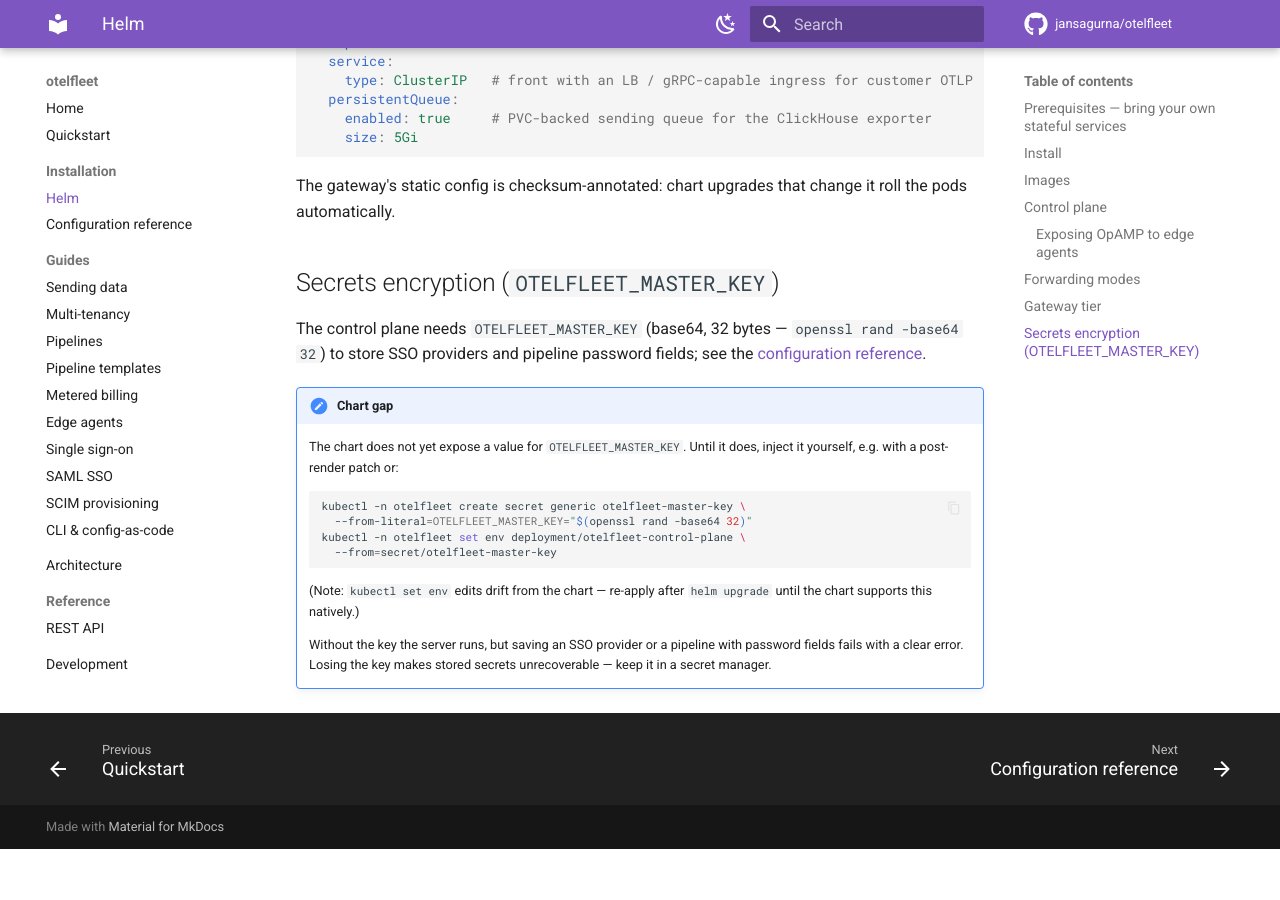
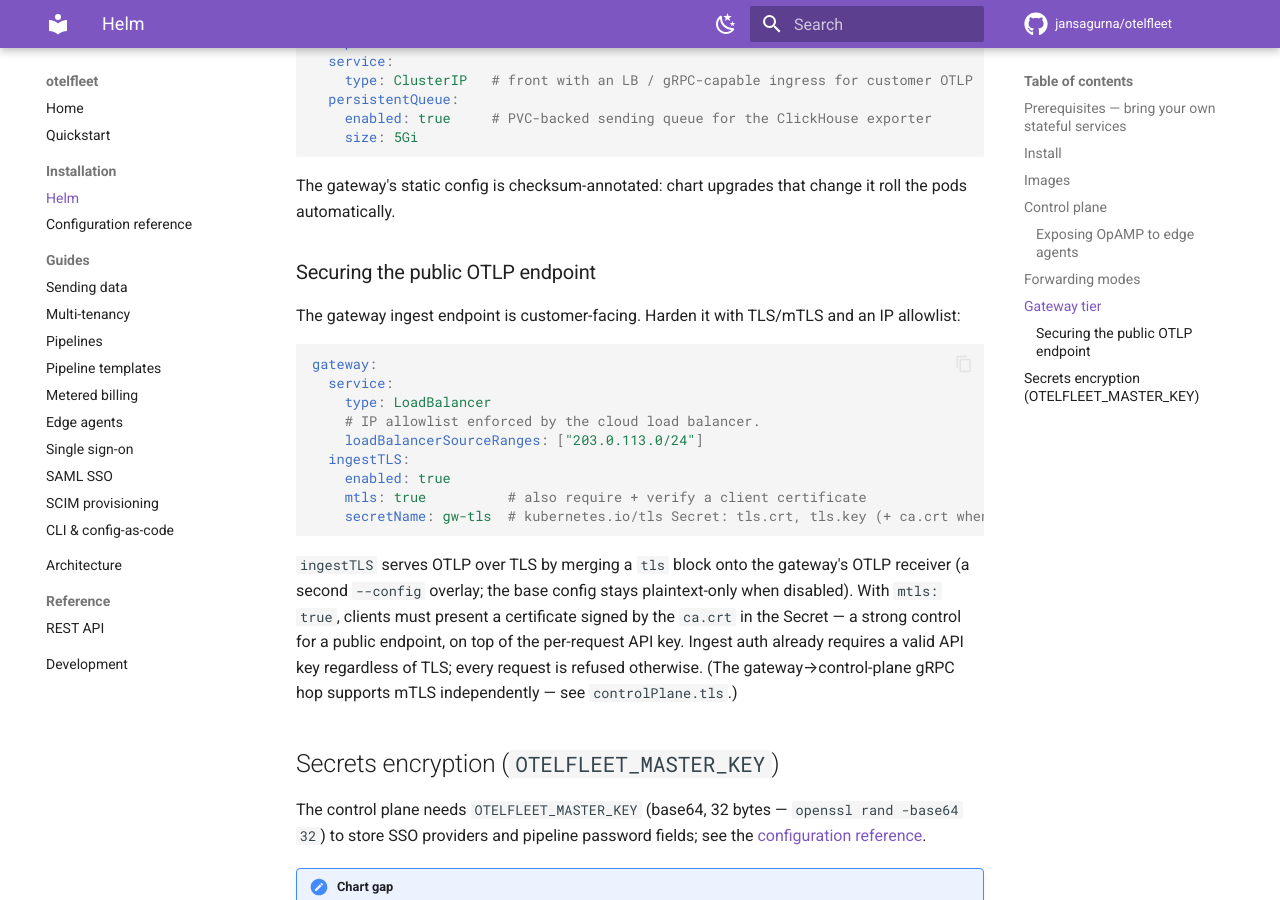
Before and after one commit to jansagurna/otelfleet, an MkDocs documentation site: the page built from docs/installation/helm.md, in a window 1280 px wide and 900 px high, scrolled down 2888 px. Built offline with MkDocs 1.6.1 and Material for MkDocs 9.7.7, drawn with Linux system fonts in a browser that asks for light colours; comment, search, counter and statistics services are not loaded; before the commit the page ends 3737 px from its top, so only the background shows below that.

Commit message:
feat(chart): secure the public OTLP ingest endpoint (TLS/mTLS + IP allowlist)
- gateway.ingestTLS: serve OTLP over TLS by merging a tls block onto the OTLP
  receiver via a second --config overlay (base config untouched when disabled);
  mtls adds client_ca_file so clients must present a cert. Certs from a
  kubernetes.io/tls Secret mounted at /etc/otelcol-tls; required-secret guard.
- gateway.service.loadBalancerSourceRanges: IP allowlist enforced by the cloud
  LB in front of the public endpoint.
- pods roll on the ingestTLS toggle (checksum annotation).

CI templates the hardening toggles; docs get a "securing the public OTLP
endpoint" section. Verified via helm lint + template (default off, full
TLS+mTLS+LB-source-ranges on, and the fail-closed missing-secret case).

````diff
--- a/docs/installation/helm.md
+++ b/docs/installation/helm.md
@@ -144,6 +144,31 @@ gateway:
 The gateway's static config is checksum-annotated: chart upgrades that change it
 roll the pods automatically.
 
+### Securing the public OTLP endpoint
+
+The gateway ingest endpoint is customer-facing. Harden it with TLS/mTLS and an
+IP allowlist:
+
+```yaml
+gateway:
+  service:
+    type: LoadBalancer
+    # IP allowlist enforced by the cloud load balancer.
+    loadBalancerSourceRanges: ["203.0.113.0/24"]
+  ingestTLS:
+    enabled: true
+    mtls: true          # also require + verify a client certificate
+    secretName: gw-tls  # kubernetes.io/tls Secret: tls.crt, tls.key (+ ca.crt when mtls)
+```
+
+`ingestTLS` serves OTLP over TLS by merging a `tls` block onto the gateway's
+OTLP receiver (a second `--config` overlay; the base config stays plaintext-only
+when disabled). With `mtls: true`, clients must present a certificate signed by
+the `ca.crt` in the Secret — a strong control for a public endpoint, on top of
+the per-request API key. Ingest auth already requires a valid API key regardless
+of TLS; every request is refused otherwise. (The gateway→control-plane gRPC hop
+supports mTLS independently — see `controlPlane.tls`.)
+
 ## Secrets encryption (`OTELFLEET_MASTER_KEY`)
 
 The control plane needs `OTELFLEET_MASTER_KEY` (base64, 32 bytes —
````
Also changed, not shown: 3 other files.
